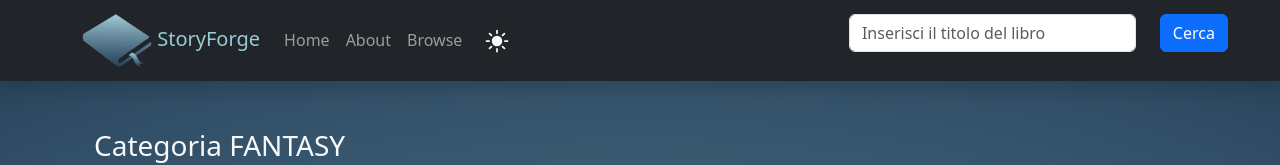
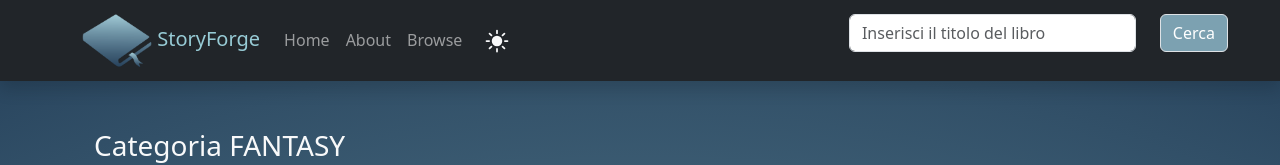
Before and after one commit to Mirkocole/StoryForge, a React (Create React App) app: page / in a window 1280 px wide. Shown: the top 165 px of the page. Built offline with nearby package versions, Linux system fonts and the light colour scheme.

Commit message:
modifica valore di base del rate in add comment

```diff
--- a/src/components/AddComment/AddComment.jsx
+++ b/src/components/AddComment/AddComment.jsx
@@ -77,7 +77,7 @@ export default function AddComment(props) {
                         </Form.Group>
                         <Form.Group className="mb-3">
                             <Form.Label>Valutazione</Form.Label>
-                            <Form.Control type="number" min={0} max={5} step={1} placeholder="min 0 - max 5" value={rate} onChange={(e) => setRate(e.target.value)} />
+                            <Form.Control type="number" min={1} max={5} step={1} placeholder="min 1 - max 5" maxLength={1} value={rate} onChange={(e) => setRate(e.target.value)} />
                         </Form.Group>
                         <Form.Group className="mb-3">
                             <Form.Label>Comment</Form.Label>
--- a/src/components/FormSearch/FormSearch.jsx
+++ b/src/components/FormSearch/FormSearch.jsx
@@ -15,7 +15,7 @@ const {handleInputSearch,handlesubmit,inputSearch} = props;
             <Form.Control type="text" placeholder="Inserisci il titolo del libro" value={inputSearch} onChange={(e) => handleInputSearch(e.target.value)} />
           </Col>
           <Col sm="2">
-            <Button type="submit" onClick={(e) => handlesubmit(e)}>Cerca</Button>
+            <Button type="submit" className='color-primary border border-none' onClick={(e) => handlesubmit(e)}>Cerca</Button>
           </Col>
         </Form.Group>
       </Form>
```
